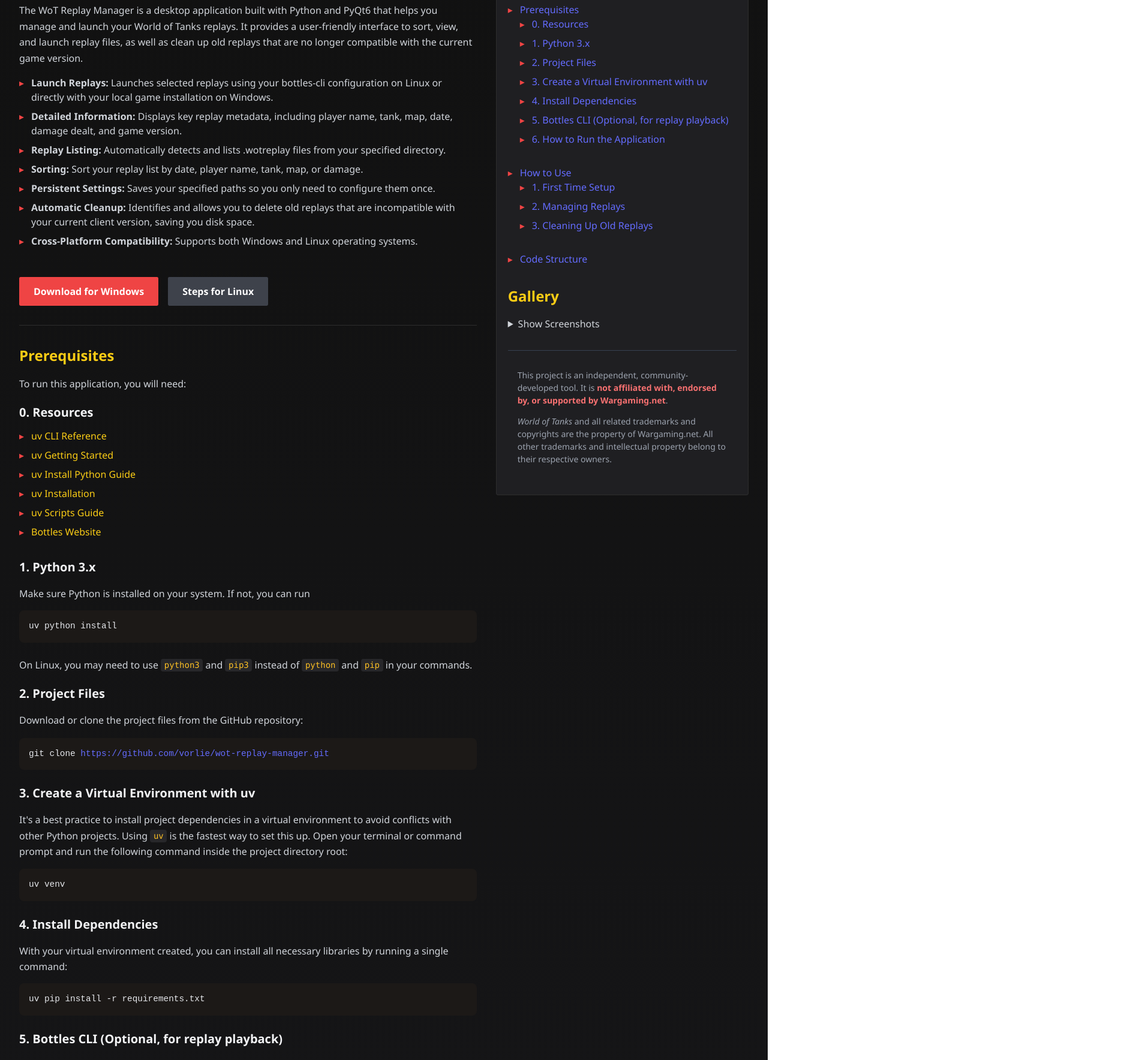
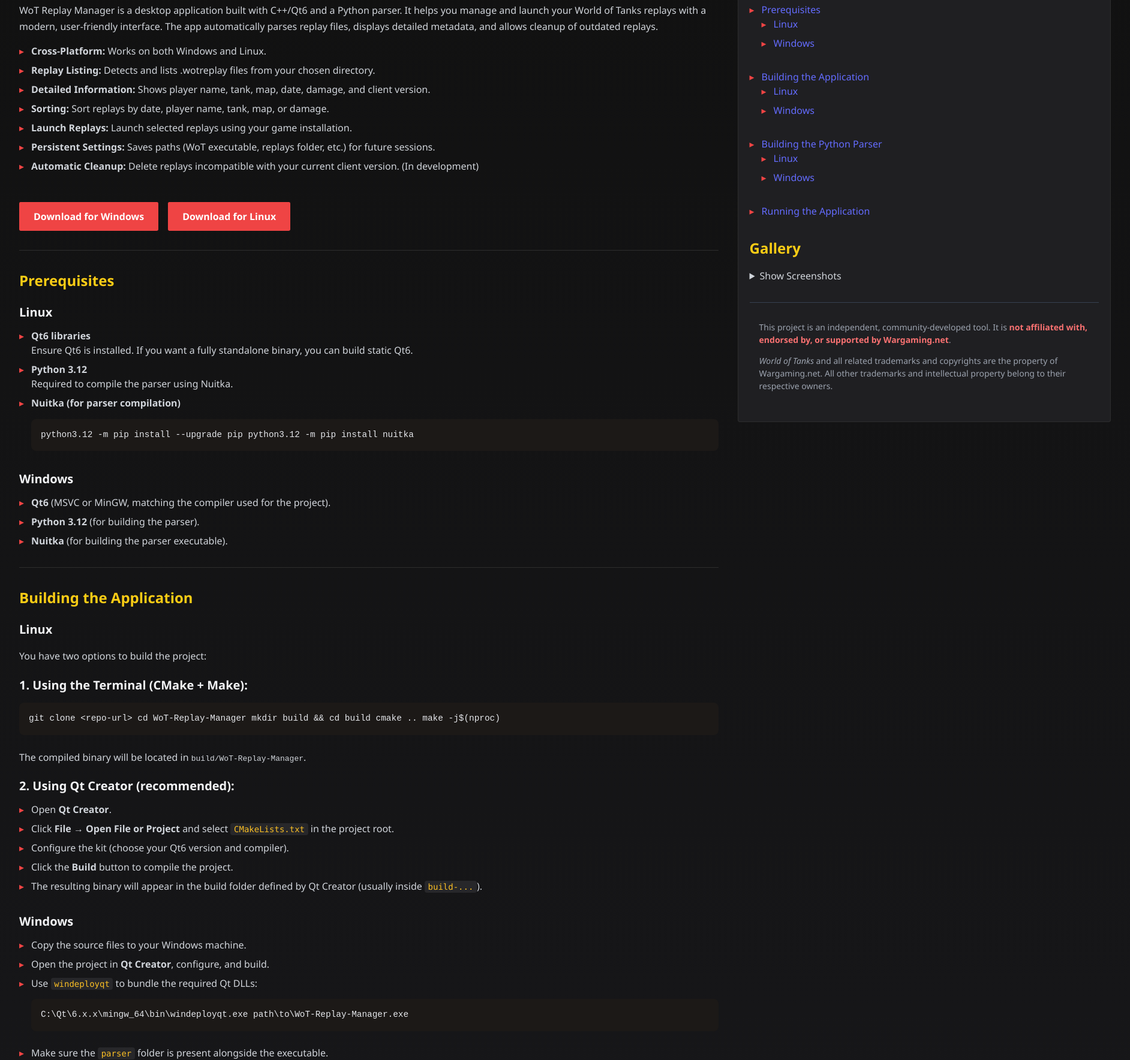
Before and after one commit to vorlie/WoT-Replay-Manager-Website, a React (Vite) app: page / in a window 1280 px wide. Shown: the part 100-1868 px from the top of the page at 60% size, 1884 px wide, since content can reach past the window. Built offline with nearby package versions, Linux system fonts and the light colour scheme.

Commit message:
update website

```diff
--- a/src/App.tsx
+++ b/src/App.tsx
@@ -25,288 +25,173 @@
           <section className="content">
             <h1 className="title" id="home">WoT Replay Manager</h1>
             <p className="paragraph">
-              The WoT Replay Manager is a desktop application built with Python
-              and PyQt6 that helps you manage and launch your World of Tanks
-              replays. It provides a user-friendly interface to sort, view, and
-              launch replay files, as well as clean up old replays that are no
-              longer compatible with the current game version.
+              WoT Replay Manager is a desktop application built with C++/Qt6 and a Python parser. It helps you manage and launch your World of Tanks replays with a modern, user-friendly interface. The app automatically parses replay files, displays detailed metadata, and allows cleanup of outdated replays.
             </p>
             <ul className="list">
               <li>
-                <strong>Launch Replays:</strong> Launches selected replays using
-                your bottles-cli configuration on Linux or directly with your local game installation on Windows.
+                <strong>Cross-Platform:</strong> Works on both Windows and Linux.
               </li>
               <li>
-                <strong>Detailed Information:</strong> Displays key replay
-                metadata, including player name, tank, map, date, damage dealt,
-                and game version.
+                <strong>Replay Listing:</strong> Detects and lists .wotreplay files from your chosen directory.
               </li>
               <li>
-                <strong>Replay Listing:</strong> Automatically detects and lists
-                .wotreplay files from your specified directory.
+                <strong>Detailed Information:</strong> Shows player name, tank, map, date, damage, and client version.
               </li>
               <li>
-                <strong>Sorting:</strong> Sort your replay list by date, player
-                name, tank, map, or damage.
+                <strong>Sorting:</strong> Sort replays by date, player name, tank, map, or damage.
               </li>
               <li>
-                <strong>Persistent Settings:</strong> Saves your specified paths
-                so you only need to configure them once.
+                <strong>Launch Replays:</strong> Launch selected replays using your game installation.
               </li>
               <li>
-                <strong>Automatic Cleanup:</strong> Identifies and allows you to
-                delete old replays that are incompatible with your current
-                client version, saving you disk space.
+                <strong>Persistent Settings:</strong> Saves paths (WoT executable, replays folder, etc.) for future sessions.
               </li>
               <li>
-                <strong>Cross-Platform Compatibility:</strong> Supports both
-                Windows and Linux operating systems.
+                <strong>Automatic Cleanup:</strong> Delete replays incompatible with your current client version. (In development)
               </li>
             </ul>
             <div className="button-group">
               <a
-                href="https://github.com/vorlie/WoT-Replay-Manager/releases/download/1.0/WoT_Replay_Manager-Win64.zip"
+                href="https://github.com/vorlie/WoT-Replay-Manager/releases/download/1.0/WoT-Replay-Manager-1.0-Win64.zip"
                 download
                 className="download-button"
               >
                 Download for Windows
               </a>
               <a
-                href="#prerequisites"
-                className="download-button secondary-button"
+                href="https://github.com/vorlie/WoT-Replay-Manager/releases/download/1.0/WoT-Replay-Manager-1.0-linux-x86_64.tar.gz"
+                download
+                className="download-button"
               >
-                Steps for Linux
+                Download for Linux
               </a>
             </div>
             <hr className="divider" />
 
             {/* Prerequisites Section */}
             <h2 className="subtitle" id="prerequisites">Prerequisites</h2>
-            <p className="paragraph">To run this application, you will need:</p>
 
-            <h3 className="subsection" id="resources">0. Resources</h3>
-            <ul className="link-list">
+            <h3 className="subsection" id="linux-prerequisites">Linux</h3>
+            <ul className="list">
               <li>
-                <a
-                  href="https://docs.astral.sh/uv/reference/cli/"
-                  target="_blank"
-                  rel="noopener noreferrer"
-                >
-                  uv CLI Reference
-                </a>
+                <strong>Qt6 libraries</strong><br />
+                Ensure Qt6 is installed. If you want a fully standalone binary, you can build static Qt6.
               </li>
               <li>
-                <a
-                  href="https://docs.astral.sh/uv/getting-started/"
-                  target="_blank"
-                  rel="noopener noreferrer"
-                >
-                  uv Getting Started
-                </a>
+                <strong>Python 3.12</strong><br />
+                Required to compile the parser using Nuitka.
               </li>
               <li>
-                <a
-                  href="https://docs.astral.sh/uv/guides/install-python/"
-                  target="_blank"
-                  rel="noopener noreferrer"
-                >
-                  uv Install Python Guide
-                </a>
-              </li>
-              <li>
-                <a
-                  href="https://docs.astral.sh/uv/getting-started/installation/"
-                  target="_blank"
-                  rel="noopener noreferrer"
-                >
-                  uv Installation
-                </a>
-              </li>
-              <li>
-                <a
-                  href="https://docs.astral.sh/uv/guides/scripts/"
-                  target="_blank"
-                  rel="noopener noreferrer"
-                >
-                  uv Scripts Guide
-                </a>
-              </li>
-              <li>
-                <a
-                  href="https://usebottles.com/"
-                  target="_blank"
-                  rel="noopener noreferrer"
-                >
-                  Bottles Website
-                </a>
+                <strong>Nuitka (for parser compilation)</strong><br />
+                <pre>
+                  <code>
+                    python3.12 -m pip install --upgrade pip
+                    python3.12 -m pip install nuitka
+                  </code>
+                </pre>
               </li>
             </ul>
 
-            <h3 className="subsection" id="install-python">1. Python 3.x</h3>
-            <p className="paragraph">
-              Make sure Python is installed on your system. If not, you can run{" "}
-              <pre>
-                <code>uv python install</code>
-              </pre>
-            </p>
-            <p className="paragraph">
-              On Linux, you may need to use{" "}
-              <code className="code">python3</code> and{" "}
-              <code className="code">pip3</code> instead of{" "}
-              <code className="code">python</code> and{" "}
-              <code className="code">pip</code> in your commands.
-            </p>
-
-            <h3 className="subsection" id="project-files">2. Project Files</h3>
-            <p className="paragraph">
-              Download or clone the project files from the GitHub repository:
-            </p>
-            <pre>
-              <code>
-                git clone <a href="https://github.com/vorlie/wot-replay-manager.git" target="_blank" rel="noopener noreferrer">https://github.com/vorlie/wot-replay-manager.git</a>
-              </code>
-            </pre>
-
-            <h3 className="subsection" id="create-venv">
-              3. Create a Virtual Environment with uv
-            </h3>
-            <p className="paragraph">
-              It's a best practice to install project dependencies in a virtual
-              environment to avoid conflicts with other Python projects. Using{" "}
-              <code className="code">uv</code> is the fastest way to set this
-              up. Open your terminal or command prompt and run the following
-              command inside the project directory root:
-            </p>
-            <pre>
-              <code>uv venv</code>
-            </pre>
-
-            <h3 className="subsection">4. Install Dependencies</h3>
-            <p className="paragraph">
-              With your virtual environment created, you can install all
-              necessary libraries by running a single command:{" "}
-              <pre>
-                <code>uv pip install -r requirements.txt</code>
-              </pre>
-            </p>
-
-            <h3 className="subsection" id="bottles-cli">
-              5. Bottles CLI (Optional, for replay playback)
-            </h3>
-            <p className="paragraph">
-              This tool is typically used on Linux systems for managing Windows
-              applications.
-            </p>
-            <p className="paragraph">
-              This step can be skipped if you are using Windows, as replays will
-              launch with your local game installation.
-            </p>
-            <p className="paragraph">
-              It is required to launch replays with your World of Tanks
-              executable if you are on Linux. The rest of the application's
-              features will work without it.
-            </p>
-            <p className="paragraph">
-              You can find more information about Bottles and its CLI on the
-              official website: <a href="https://usebottles.com/" target="_blank" rel="noopener noreferrer">https://usebottles.com/</a>
-            </p>
-
-            <h3 className="subsection" id="run-app">6. How to Run the Application</h3>
-            <p className="paragraph">
-              With the virtual environment created and dependencies installed,
-              you can run the application directly from your terminal.
-            </p>
-            <p className="paragraph">
-              Using <code className="code">uv run</code> will automatically use
-              the correct virtual environment:{" "}
-              <pre>
-                <code>uv run python main.py</code>
-              </pre>
-            </p>
-
-            <hr className="divider" />
-
-            {/* How to Use Section */}
-            <h2 className="subtitle" id="how-to-use">How to Use</h2>
-            <h3 className="subsection" id="first-time-setup">1. First-Time Setup</h3>
-            <p className="paragraph">
-              Upon first launch, the application will prompt you to configure
-              the necessary settings. You will need to provide the following
-              paths:
-            </p>
+            <h3 className="subsection" id="windows-prerequisites">Windows</h3>
             <ul className="list">
               <li>
-                <strong>Bottles Bottle Name</strong> (Linux only): The name of
-                the Bottles container where World of Tanks is installed (e.g.,{" "}
-                <code className="code">WindowsGames</code>
-                ). This setting will be ignored on Windows.
+                <strong>Qt6</strong> (MSVC or MinGW, matching the compiler used for the project).
               </li>
               <li>
-                <strong>WoT Executable Path</strong>: The full path to your{" "}
-                <code className="code">WorldOfTanks.exe</code> file.
+                <strong>Python 3.12</strong> (for building the parser).
               </li>
               <li>
-                <strong>Replays Folder Path</strong>: The folder where your{" "}
-                <code className="code">.wotreplay</code> files are saved.
-              </li>
-              <li>
-                <strong>Client Version XML Path</strong>: The path to the{" "}
-                <code className="code">version.xml</code> file in your World of
-                Tanks game directory (used for replay cleanup).
-              </li>
-            </ul>
-            <p className="paragraph">
-              The file dialogs will automatically open in the last known game
-              directory to make it easier to find the correct files.
-            </p>
-
-            <h3 className="subsection" id="managing-replays">2. Managing Replays</h3>
-            <ul className="list">
-              <li>
-                The main window will display a list of all detected replays.
-              </li>
-              <li>
-                Use the "<strong>Sort by</strong>" dropdown menu to change the
-                order of the replay list.
-              </li>
-              <li>
-                Select a replay from the list and click the "
-                <strong>Launch Replay</strong>" button to start the replay in
-                World of Tanks.
-              </li>
-            </ul>
-
-            <h3 className="subsection" id="cleanup-old-replays">3. Cleaning Up Old Replays</h3>
-            <ul className="list">
-              <li>
-                Click the "<strong>Cleanup Old Replays</strong>" button to find
-                and delete replays that are no longer compatible with your
-                current game version.
-              </li>
-              <li>
-                A confirmation dialog will appear, showing you how many replays
-                are about to be deleted.
-              </li>
-              <li>
-                This feature helps you free up disk space by removing outdated
-                files.
+                <strong>Nuitka</strong> (for building the parser executable).
               </li>
             </ul>
 
             <hr className="divider" />
 
-            {/* Code Structure Section */}
-            <h2 className="subtitle" id="code-structure">Code Structure</h2>
+            {/* Building the Application Section */}
+            <h2 className="subtitle" id="building-app">Building the Application</h2>
+
+            <h3 className="subsection" id="building-linux">Linux</h3>
+            <p className="paragraph">
+              You have two options to build the project:
+            </p>
+
+            <h4 className="subsection">1. Using the Terminal (CMake + Make):</h4>
+            <pre>
+              <code>
+                git clone &lt;repo-url&gt;
+                cd WoT-Replay-Manager
+                mkdir build && cd build
+                cmake ..
+                make -j$(nproc)
+              </code>
+            </pre>
+            <p className="paragraph">
+              The compiled binary will be located in <code>build/WoT-Replay-Manager</code>.
+            </p>
+
+            <h4 className="subsection">2. Using Qt Creator (recommended):</h4>
+            <ul className="list">
+              <li>Open <strong>Qt Creator</strong>.</li>
+              <li>Click <strong>File → Open File or Project</strong> and select <code className="code">CMakeLists.txt</code> in the project root.</li>
+              <li>Configure the kit (choose your Qt6 version and compiler).</li>
+              <li>Click the <strong>Build</strong> button to compile the project.</li>
+              <li>The resulting binary will appear in the build folder defined by Qt Creator (usually inside <code className="code">build-...</code>).</li>
+            </ul>
+
+            <h3 className="subsection" id="building-windows">Windows</h3>
+            <ul className="list">
+              <li>Copy the source files to your Windows machine.</li>
+              <li>Open the project in <strong>Qt Creator</strong>, configure, and build.</li>
+              <li>
+                Use <code className="code">windeployqt</code> to bundle the required Qt DLLs:
+                <pre>
+                  <code>
+                    C:\Qt\6.x.x\mingw_64\bin\windeployqt.exe path\to\WoT-Replay-Manager.exe
+                  </code>
+                </pre>
+              </li>
+              <li>Make sure the <code className="code">parser</code> folder is present alongside the executable.</li>
+            </ul>
+
+            <hr className="divider" />
+
+            {/* Building the Python Parser Section */}
+            <h2 className="subtitle" id="building-parser">Building the Python Parser (<code className="code">replay_parser</code>)</h2>
+
+            <h3 className="subsection" id="parser-linux">Linux</h3>
+            <pre>
+              <code>
+                cd parser
+                python3.12 -m venv .venv
+                source .venv/bin/activate
+                pip install --upgrade pip nuitka
+
+                python3.12 -m nuitka --standalone replay_parser.py
+                cp -r replay_parser.dist/* ../parser/
+              </code>
+            </pre>
+
+            <h3 className="subsection" id="parser-windows">Windows</h3>
+            <pre>
+              <code>
+                cd parser
+                python -m nuitka --standalone replay_parser.py
+                # Copy all generated files to parser folder
+              </code>
+            </pre>
+            <p className="paragraph">
+              Note: Antivirus software may flag the compiled parser. Users can build it themselves to avoid this.
+            </p>
+            <hr className="divider" />
+
+            {/* Running the Application Section */}
+            <h2 className="subtitle" id="running-app">Running the Application</h2>
             <ul className="list">
               <li>
-                <code className="code">main.py</code>: The main application file
-                containing the `ReplayManager` and `SettingsDialog` classes. It
-                handles the UI, user interactions, and core application logic.
+                <strong>Linux</strong>: Use <code className="code">run.sh</code> to launch. It sets <code className="code">LD_LIBRARY_PATH</code>, <code className="code">QT_PLUGIN_PATH</code>, and platform plugin (<code className="code">QT_QPA_PLATFORM=xcb</code>).
               </li>
               <li>
-                <code className="code">utils/__init__.py</code>: Contains helper
-                functions, such as `get_replay_data`, which is responsible for
-                parsing the replay files and extracting metadata.
+                <strong>Windows</strong>: Run <code className="code">WoT-Replay-Manager.exe</code>. Ensure the parser folder is present alongside the executable.
               </li>
             </ul>
           </section>
@@ -319,44 +204,37 @@
                 <a href="#prerequisites">Prerequisites</a>
                 <ul className="list">
                   <li>
-                    <a href="#resources">0. Resources</a>
+                    <a href="#linux-prerequisites">Linux</a>
                   </li>
                   <li>
-                    <a href="#install-python">1. Python 3.x</a>
-                  </li>
-                  <li>
-                    <a href="#project-files">2. Project Files</a>
-                  </li>
-                  <li>
-                    <a href="#create-venv">3. Create a Virtual Environment with uv</a>
-                  </li>
-                  <li>
-                    <a href="#install-dependencies">4. Install Dependencies</a>
-                  </li>
-                  <li>
-                    <a href="#bottles-cli">5. Bottles CLI (Optional, for replay playback)</a>
-                  </li>
-                  <li>
-                    <a href="#run-app">6. How to Run the Application</a>
+                    <a href="#windows-prerequisites">Windows</a>
                   </li>
                 </ul>
               </li>
               <li>
-                <a href="#how-to-use">How to Use</a>
+                <a href="#building-app">Building the Application</a>
                 <ul className="list">
                   <li>
-                    <a href="#first-time-setup">1. First Time Setup</a>
+                    <a href="#building-linux">Linux</a>
                   </li>
                   <li>
-                    <a href="#managing-replays">2. Managing Replays</a>
-                  </li>
-                  <li>
-                    <a href="#cleanup-old-replays">3. Cleaning Up Old Replays</a>
+                    <a href="#building-windows">Windows</a>
                   </li>
                 </ul>
               </li>
               <li>
-                <a href="#code-structure">Code Structure</a>
+                <a href="#building-parser">Building the Python Parser</a>
+                <ul className="list">
+                  <li>
+                    <a href="#parser-linux">Linux</a>
+                  </li>
+                  <li>
+                    <a href="#parser-windows">Windows</a>
+                  </li>
+                </ul>
+              </li>
+              <li>
+                <a href="#running-app">Running the Application</a>
               </li>
             </ul>
             {/* Gallery Section */}
```
